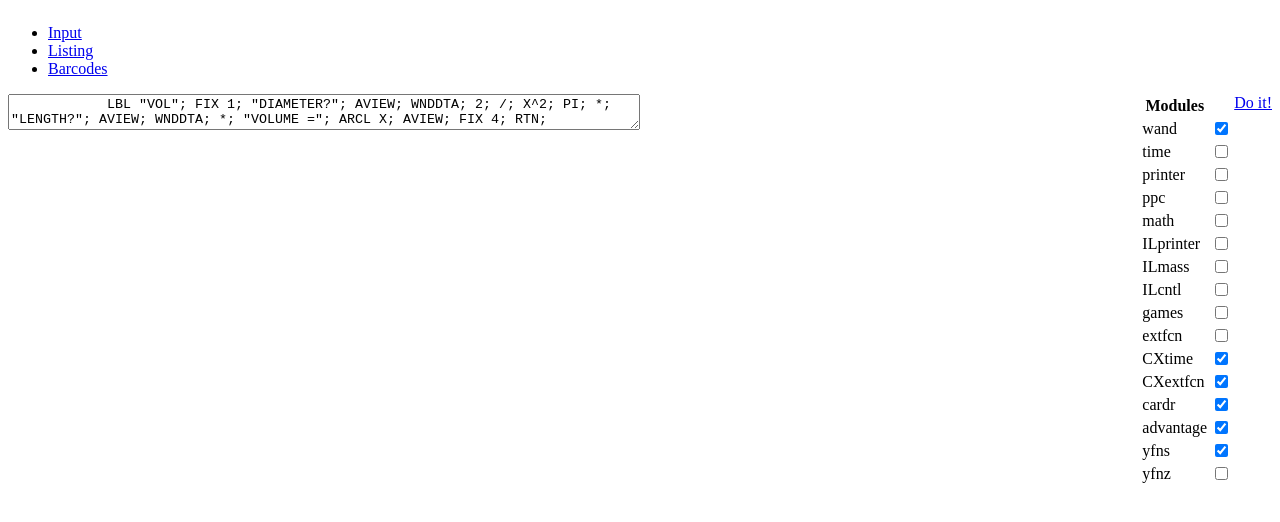
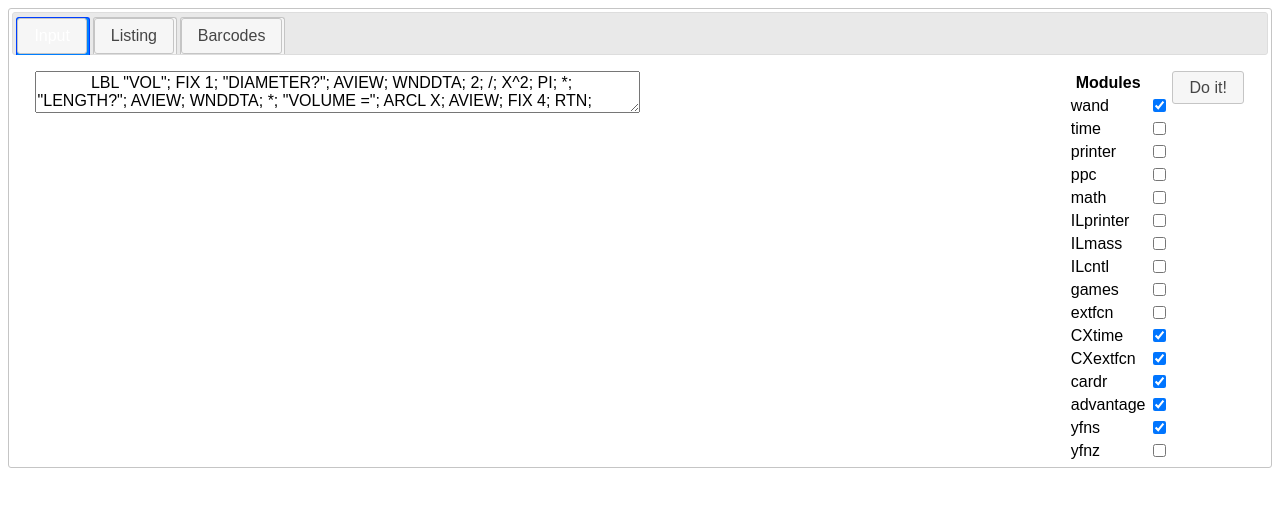
Before and after one commit to rwiker/hp41barcode, a plain HTML site: page index.html in a window 1280 px wide. Drawn offline with nearby package versions, Linux system fonts and the light colour scheme.

Commit message:
Fixed typo

```diff
--- a/index.html
+++ b/index.html
@@ -1,6 +1,6 @@
 <html>
   <head>
-    <script type="text/javascript" src="https://ajax.googleapis.com/ajax/libs/jquery/1.6.4/jquery.min.js"</script>
+    <script type="text/javascript" src="https://ajax.googleapis.com/ajax/libs/jquery/1.6.4/jquery.min.js"></script>
     <script type="text/javascript" src="https://ajax.googleapis.com/ajax/libs/jqueryui/1.8.16/jquery-ui.min.js"></script>
     <link rel="stylesheet" type="text/css" href="http://ajax.googleapis.com/ajax/libs/jqueryui/1.8.16/themes/smoothness/jquery-ui.css"/>
     <script type="text/javascript" src="functions.js"></script>
```
